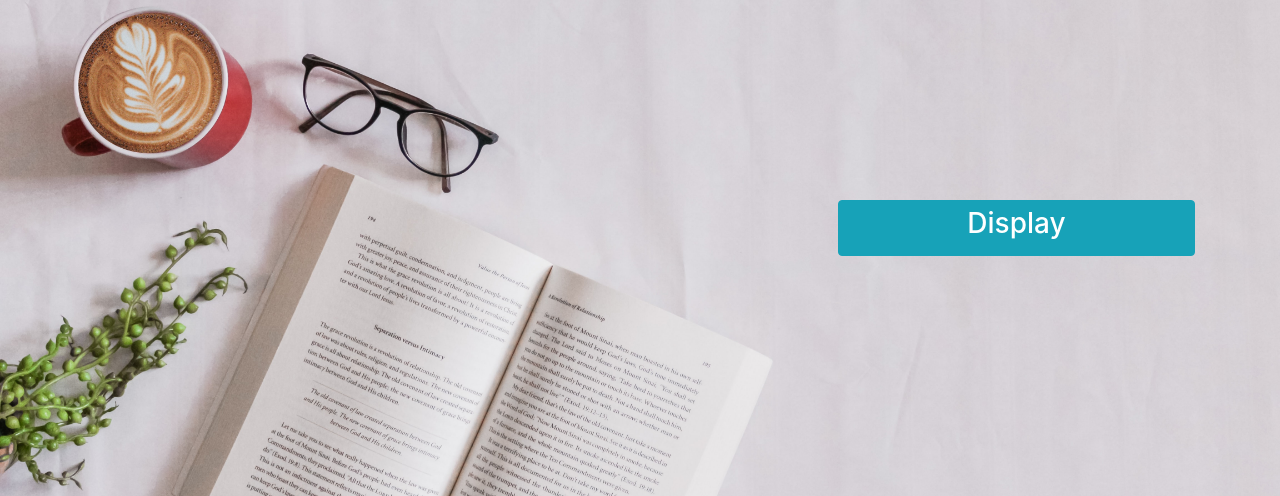
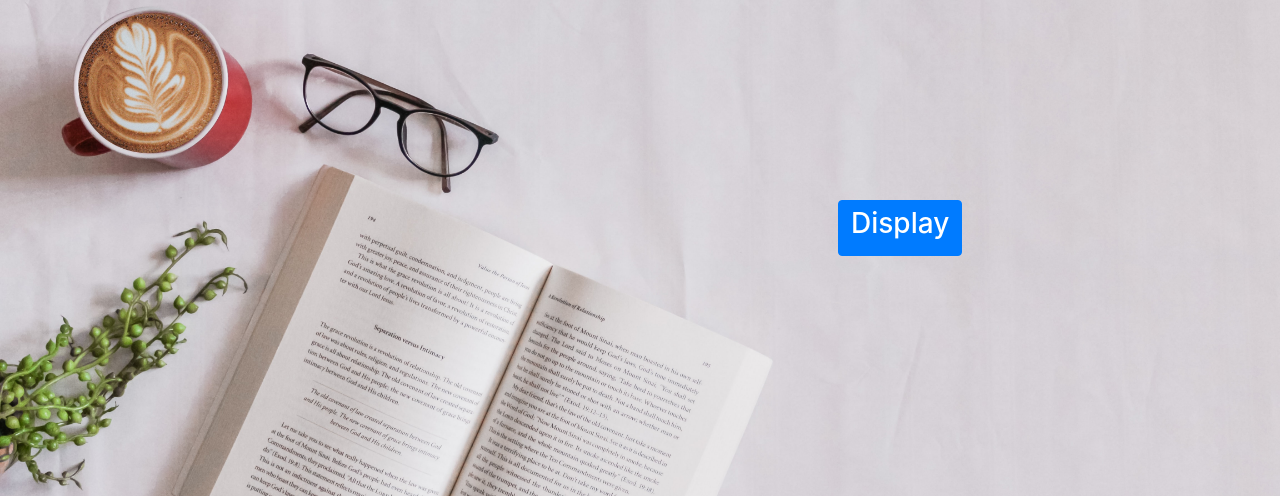
Before and after one commit to krishnaSuryaK/E-Learning-Platform_SmartDesk, a Django app: page /quiz/notes/ in a window 1280 px wide. Shown: the part 154-650 px from the top of the page. Run offline with Django 3.2, Linux system fonts and the light colour scheme; some libraries are stand-ins or nearby versions.

Commit message:
initial commit

```diff
--- a/quiz/templates/quiz/notes.html
+++ b/quiz/templates/quiz/notes.html
@@ -21,9 +21,9 @@
 
 <div class="container">
     {% if user.is_superuser %}
-    <a class="btn btn-info" href="{% url 'quiz:fileupload' %}" role="button"><h3>Upload</h3></a>
+    <a class="btn btn-primary" href="{% url 'quiz:fileupload' %}" role="button"><h3>Upload</h3></a>
     {% endif %}<br><br><br><br>
-    <a class="btn btn-info" href="{% url 'quiz:displaypdf' %}" role="button"><h3>Display</h3></a>
+    <a class="btn btn-primary" href="{% url 'quiz:displaypdf' %}" role="button"><h3>Display</h3></a>
 
 </div>
 
```
Also changed, not shown: db.sqlite3.
